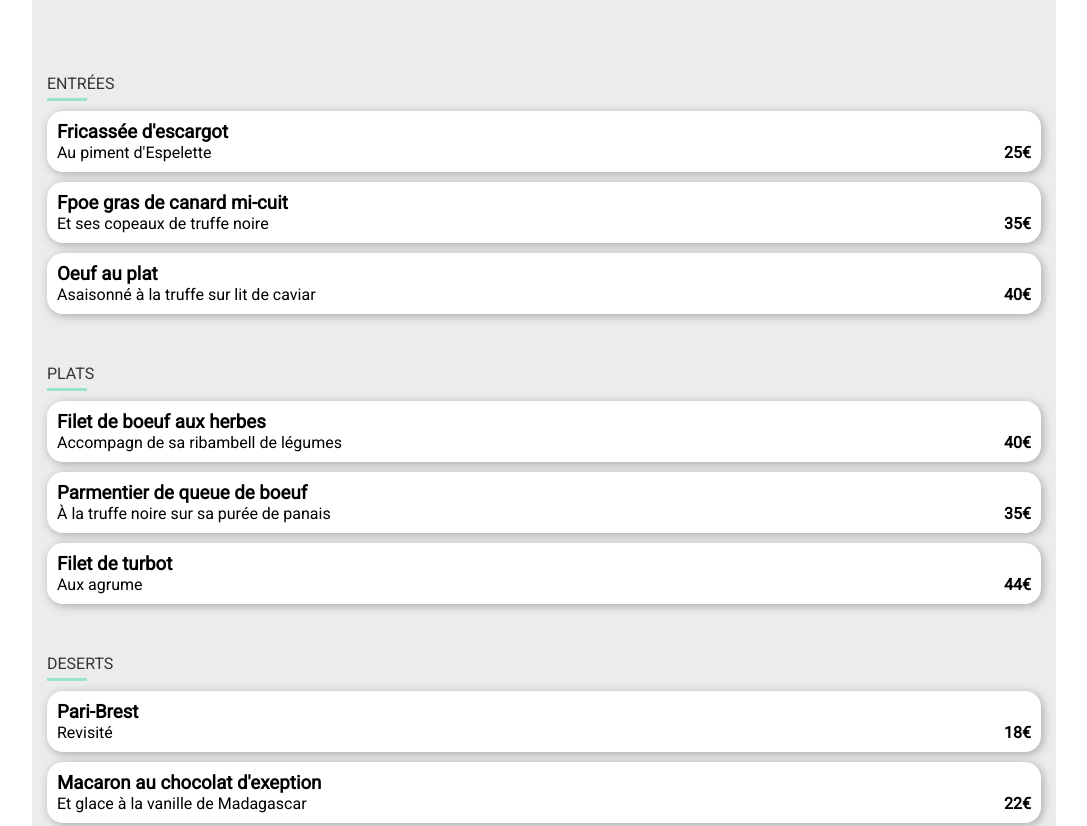
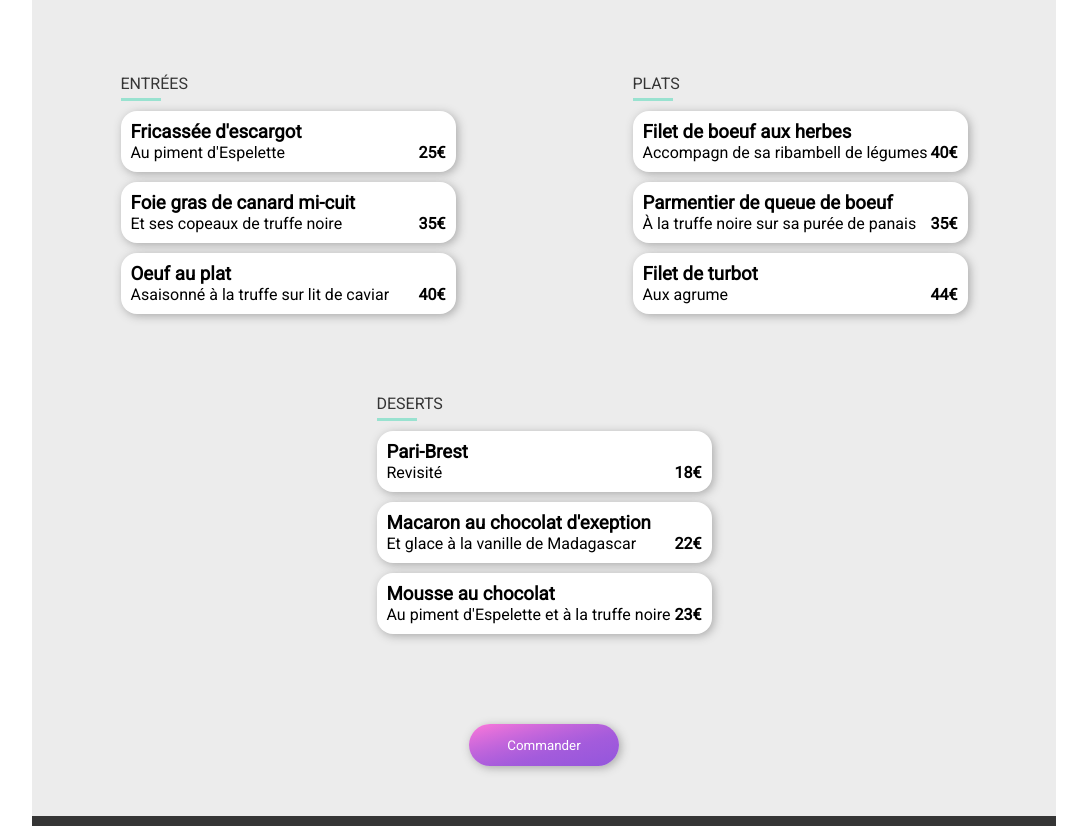
Before and after one commit to AnaelDamette/AnaelDamette_3_06-11-2020, a plain HTML site: page html/menu_la_palette_du_gout.html in a window 1280 px wide. Shown: the part 254-1080 px from the top of the page, without its empty margins (96-1183 px from the left). Drawn offline with Linux system fonts and the light colour scheme; a web font is replaced by a local one.

Commit message:
gestion responsive et ajout menu-deroulant

```diff
--- a/html/menu_la_palette_du_gout.html
+++ b/html/menu_la_palette_du_gout.html
@@ -30,23 +30,24 @@
             </figure>
         </header>
         <main>
+            <div class="menu-wrap">
                 <section class="menu entree">
                     <h2 class="titre_menu">Entrées</h2>
-                <div class="bloc_menu">
+                    <div class="bloc_menu bloc_menu--1">
                         <h3>Fricassée d'escargot</h3>
                         <div class="bloc_menu__legende">
                             <p>Au piment d'Espelette</p>
                             <p><b>25€</b></p>
                         </div>
                     </div>
-                <div class="bloc_menu">
-                    <h3>Fpoe gras de canard mi-cuit</h3>
+                    <div class="bloc_menu bloc_menu--2">
+                        <h3>Foie gras de canard mi-cuit</h3>
                         <div class="bloc_menu__legende">
                             <p>Et ses copeaux de truffe noire</p>
                             <p><b>35€</b></p>
                         </div>
                     </div>
-                <div class="bloc_menu">
+                    <div class="bloc_menu bloc_menu--3">
                         <h3>Oeuf au plat</h3>
                         <div class="bloc_menu__legende">
                             <p>Asaisonné à la truffe sur lit de caviar</p>
@@ -56,21 +57,21 @@
                 </section>
                 <section class="menu plat">
                     <h2 class="titre_menu">Plats</h2>
-                <div class="bloc_menu">
+                    <div class="bloc_menu bloc_menu--1">
                         <h3>Filet de boeuf aux herbes</h3>
                         <div class="bloc_menu__legende">
                             <p>Accompagn de sa ribambell de légumes</p>
                             <p><b>40€</b></p>
                         </div>
                     </div>
-                <div class="bloc_menu">
+                    <div class="bloc_menu bloc_menu--2">
                         <h3>Parmentier de queue de boeuf</h3>
                         <div class="bloc_menu__legende">
                             <p>À la truffe noire sur sa purée de panais</p>
                             <p><b>35€</b></p>
                         </div>
                     </div>
-                <div class="bloc_menu">
+                    <div class="bloc_menu bloc_menu--3">
                         <h3>Filet de turbot</h3>
                         <div class="bloc_menu__legende">
                             <p>Aux agrume</p>
@@ -80,21 +81,21 @@
                 </section>
                 <section class="menu dessert">
                     <h2 class="titre_menu">Deserts</h2>
-                <div class="bloc_menu">
+                    <div class="bloc_menu bloc_menu--1">
                         <h3>Pari-Brest</h3>
                         <div class="bloc_menu__legende">
                             <p>Revisité</p>
                             <p><b>18€</b></p>
                         </div>
                     </div>
-                <div class="bloc_menu">
+                    <div class="bloc_menu bloc_menu--2">
                         <h3>Macaron au chocolat d'exeption</h3>
                         <div class="bloc_menu__legende">
                             <p>Et glace à la vanille de Madagascar</p>
                             <p><b>22€</b></p>
                         </div>
                     </div>
-                <div class="bloc_menu">
+                    <div class="bloc_menu bloc_menu--3">
                         <h3>Mousse au chocolat</h3>
                         <div class="bloc_menu__legende">
                             <p>Au piment d'Espelette et à la truffe noire</p>
@@ -102,6 +103,7 @@
                         </div>
                     </div>
                 </section>
+            </div>
             <div class="bouton_commander">
                 <button> Commander </button>
             </div>
--- a/sass/base/_base.scss
+++ b/sass/base/_base.scss
@@ -84,6 +84,9 @@ nav,
     display: flex;
 }
 button {
+    &:focus {
+        outline-style:none;
+    }
     border-radius: 2em;
     color: $couleur-font-alt;
     background: linear-gradient(to top left, $couleur-primaire, 70%, $couleur-secondaire);
@@ -92,7 +95,11 @@ button {
     padding: 1em;
     min-width: 150px;
     @include shadow;
-}
+    &:hover {
+        background: linear-gradient(to top left, $couleur-primaire, 50%, $couleur-secondaire);
+        box-shadow: 2px 2px 10px #666565;
+    }
+    }
 .bouton_commander {
     justify-content: center;
 }
--- a/sass/pages/_pages.scss
+++ b/sass/pages/_pages.scss
@@ -218,6 +218,8 @@ nav {
     padding: $padding;
 }
 .bloc_menu {
+    visibility: hidden;
+    animation: menu-deroulant 1s cubic-bezier(0, 0, 0, 1) forwards;
     @include shadow;
     @include border-radius;
     @media screen and (min-width: 768px) {
@@ -229,6 +231,15 @@ nav {
     padding: 10px;
     &__legende {
         justify-content: space-between;
+    }
+    &--1 {
+        animation-delay :0.2s;
+    }
+    &--2 {
+        animation-delay :0.4s;
+    }
+    &--3 {
+        animation-delay :0.6s;
     }
 }
 .menu-wrap {
@@ -252,4 +263,13 @@ nav {
     }
 }
 @keyframes menu-deroulant {
-}
+    0% {
+      visibility: visible;
+      opacity: 0;
+      transform: translateY(45px);
+    }
+    100% {
+      opacity: 1;
+      visibility: visible;
+    }
+  }
```
Also changed, not shown: html/menu_a_la_francaise.html (+9 -9 lines), html/menu_la_note_enchantee.html (+11 -9 lines), html/menu_le_delice_des_sens.html (+11 -9 lines), sass/style.css, 2 other files. Lines whose indentation alone changed are shown as unchanged.
